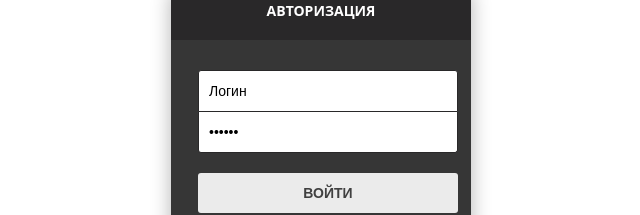
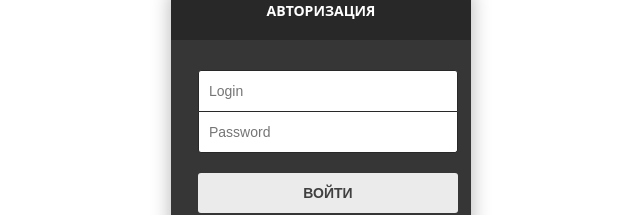
Before and after one commit to Jossnix/pj_kanban, a Vue app in the folder ui/: page /login in a window 1280 px wide. Shown: the part 313-528 px from the top of the page, without its empty margins (319-959 px from the left). Built offline with nearby package versions, Linux system fonts and the light colour scheme.

Commit message:
Получение полей логина и пароля

```diff
--- a/ui/src/views/Login.vue
+++ b/ui/src/views/Login.vue
@@ -5,9 +5,9 @@
       <h1>АВТОРИЗАЦИЯ</h1>
         <fieldset>
             <form action="javascript:void(0);" method="get">
-                <input type="text" required value="Логин" onBlur="if(this.value=='')this.value='Логин'" onFocus="if(this.value=='Логин')this.value='' ">
-                <input type="password" required value="Пароль" onBlur="if(this.value=='')this.value='Пароль'" onFocus="if(this.value=='Пароль')this.value='' ">
-                <input type="submit" value="ВОЙТИ">
+                <input type="text" required v-model="username" placeholder="Login">
+                <input type="password" required v-model="password" placeholder="Password">
+                <input type="submit" value="ВОЙТИ" @click="showData()" >
             </form>
         </fieldset>
     </div>
@@ -23,8 +23,8 @@ export default{
     }
   },
   methods: {
-    showData (name) {
-      alert(name)
+    showData () {
+      alert(this.username)
     }
   }
 }
```
